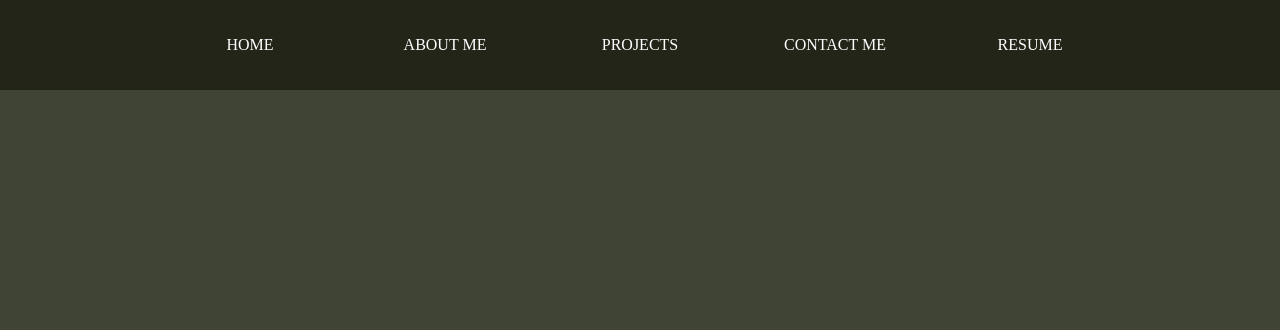
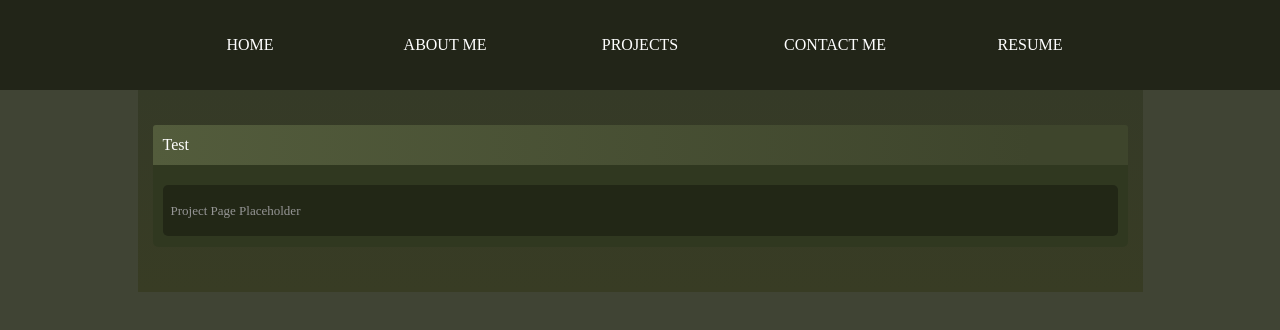
Before and after one commit to andrewkozinski/andrewkozinski.github.io, a React (Vite) app: page /projects in a window 1280 px wide. Shown: the top 330 px of the page. Built offline with nearby package versions, Linux system fonts and the light colour scheme; a web font is replaced by a local one.

Commit message:
Projects page now uses the InfoTab, placeholder text used for now

```diff
--- a/src/routes/Projects.tsx
+++ b/src/routes/Projects.tsx
@@ -1,6 +1,8 @@
 import { setTitle, setFavicon } from "../funcs";
 import ProjectsPng from "../resources/images/projects.png";
 import Navbar from "../components/Navbar";
+import InfoTab from "../components/InfoTab";
+import "../App.css";
 
 const Projects = () => {
 
@@ -10,6 +12,9 @@ const Projects = () => {
     return (
         <>
             <Navbar/>
+            <div className="main-body" id="main-body">
+                <InfoTab text="Test" content={<>Project Page Placeholder</>}/>
+            </div>
         </>
     );
 }
```
